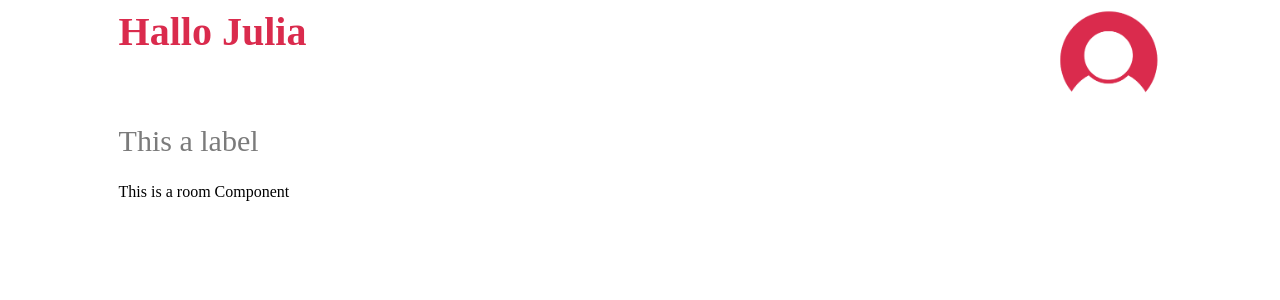
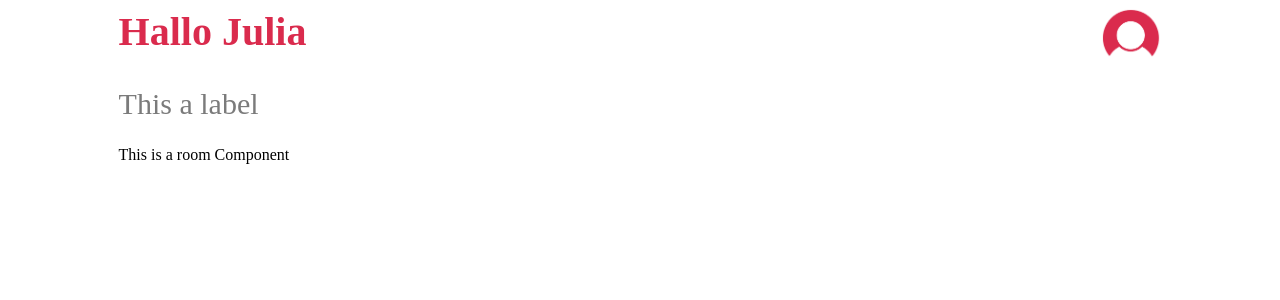
Before and after one commit to vincentrohde/steelcase-iot-client, a React (Create React App) app: page / in a window 1280 px wide. Shown: the top 300 px of the page. Built offline with nearby package versions, Linux system fonts and the light colour scheme.

Commit message:
style navigation header component

```diff
--- a/src/components/AvatarIcon/AvatarIcon.scss
+++ b/src/components/AvatarIcon/AvatarIcon.scss
@@ -1,5 +1,6 @@
 .AvatarIcon {
   width: 10%;
+  max-width: 60px;
   .icon {
     width: 100%;
   }
```
